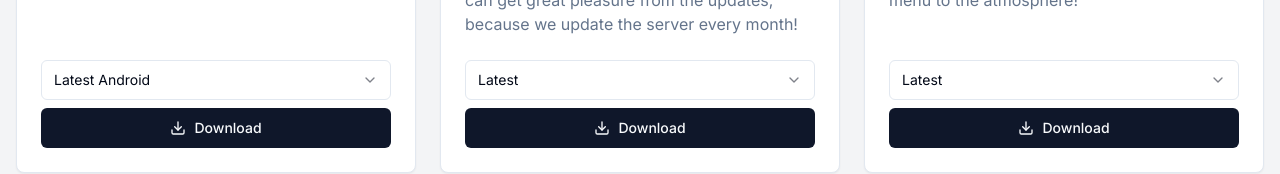
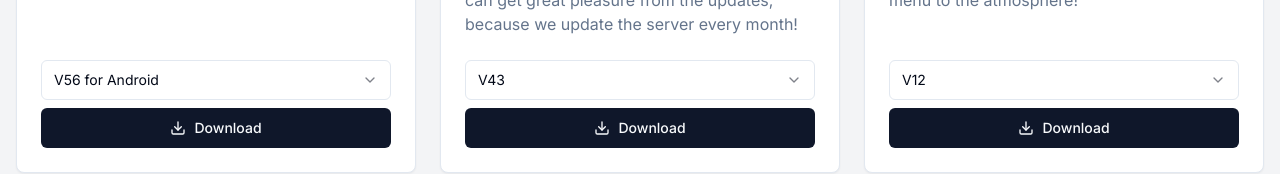
Before and after one commit to natesworksdev/brawlmods, a Next.js app: page / in a window 1280 px wide. Shown: the part 491-665 px from the top of the page. Built offline with nearby package versions, Linux system fonts and the light colour scheme.

Commit message:
Fix grammatical error and specify version for some mods

```diff
--- a/app/page.tsx
+++ b/app/page.tsx
@@ -29,11 +29,11 @@ const mods: Mod[] = [
     tags: ["Private server", "Supports iOS"],
     versions: [
       {
-        version: "Latest Android",
+        version: "V56 for Android",
         mirrorLink: "https://dnull.xyz/latest_bs"
       },
       {
-        version: "Latest iOS",
+        version: "V56 for iOS",
         mirrorLink: "https://dnull.xyz/latest_bs_i",
         secondaryMirror: "https://drive.google.com/uc?export=download&id=1qDaEwLtDQLpsIRh8ejg7F5_ysMyfPTA9"
       }
@@ -45,7 +45,7 @@ const mods: Mod[] = [
     tags: ["Private server"],
     versions: [
       {
-        version: "Latest",
+        version: "V43",
         mirrorLink: "https://files.magic-servers.xyz/mb.apk"
       }
     ]
@@ -56,7 +56,7 @@ const mods: Mod[] = [
     tags: ["Private server"],
     versions: [
       {
-        version: "Latest",
+        version: "V12",
         mirrorLink: "https://files.magic-servers.xyz/retrobrawl.apk"
       }
     ]
```
